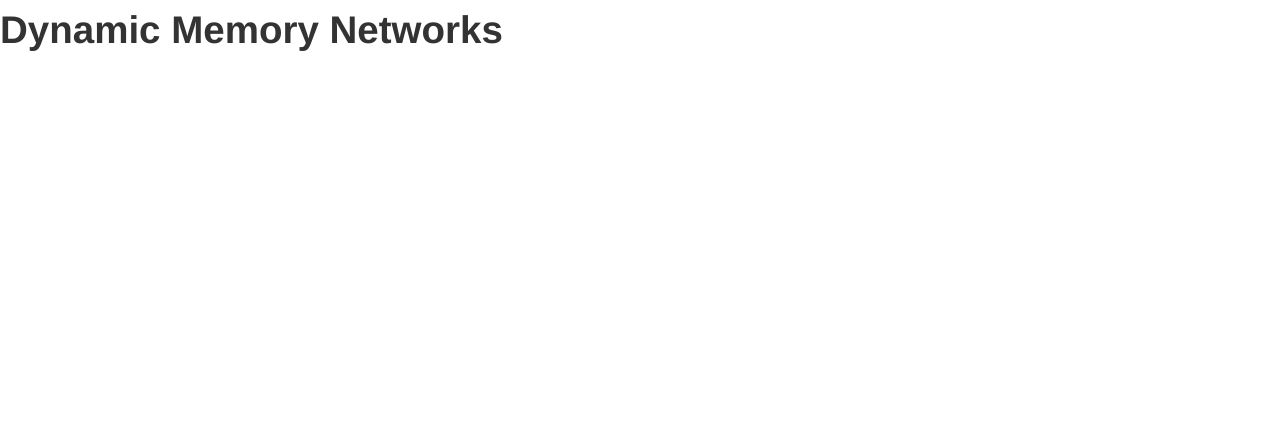
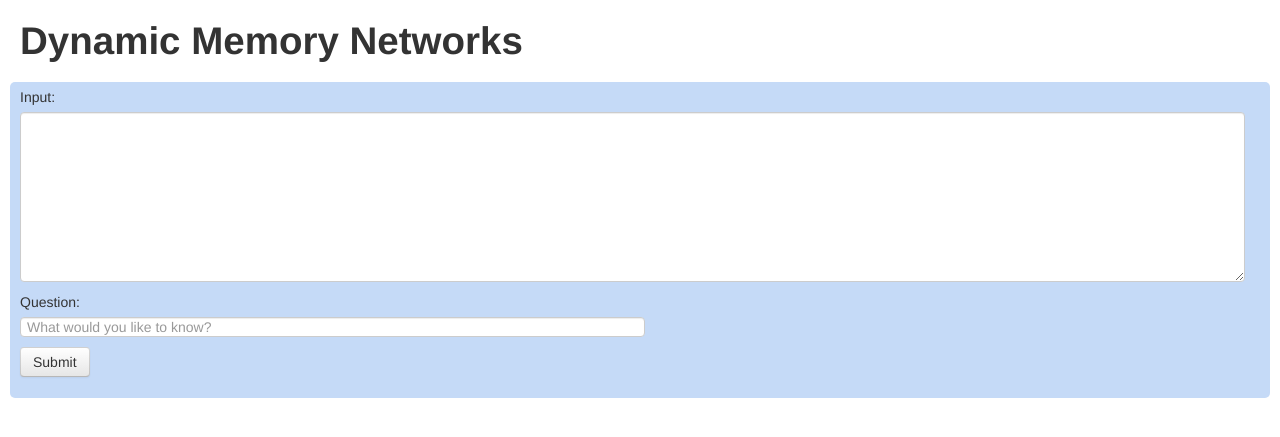
Before and after one commit to patrickachase/dynamic-memory-networks, a Flask app: page / in a window 1280 px wide. Shown: the top 437 px of the page. Run offline with Flask 2, Linux system fonts and the light colour scheme.

Commit message:
Add input and question to demo.

```diff
--- /dev/null
+++ b/python/app/static/css/base.css
@@ -0,0 +1,29 @@
+/**
+* Styling for demo.
+*/
+
+.title {
+    margin: 10px;
+    border-radius: 5px;
+    padding-top: 0.5px;
+    padding-bottom: 1px;
+    padding-left: 10px;
+}
+
+.input-and-question {
+    margin: 10px;
+    padding-left: 10px;
+    padding-bottom: 1px;
+    padding-top: 5px;
+    border-radius: 5px;
+    background: lightgray;
+    background: #c5daf7;
+}
+
+.input-and-question .input .form-control {
+    width: 98%;
+}
+
+.input-and-question .question .form-control {
+    width: 50%;
+}
--- a/python/app/templates/base.html
+++ b/python/app/templates/base.html
@@ -3,6 +3,7 @@
 
     <link href="/static/css/bootstrap.min.css" rel="stylesheet" media="screen">
     <link href="/static/css/bootstrap-responsive.min.css" rel="stylesheet">
+    <link href="/static/css/base.css" rel="stylesheet">
     <script src="http://code.jquery.com/jquery-latest.js"></script>
     <script src="/static/js/bootstrap.min.js"></script>
     <meta name="viewport" content="width=device-width, initial-scale=1.0">
--- a/python/app/templates/dmn_demo.html
+++ b/python/app/templates/dmn_demo.html
@@ -1,4 +1,26 @@
 {% extends "base.html" %}
 {% block content %}
-    <h1>Dynamic Memory Networks</h1>
+
+    <div class="title">
+        <h1>Dynamic Memory Networks</h1>
+    </div>
+
+    <div class="input-and-question">
+        <form>
+            <div class="input">
+                <div class="form-group">
+                    <label for="input">Input:</label>
+                    <textarea class="form-control" rows="8" id="input"></textarea>
+                </div>
+            </div>
+            <div class="question">
+                <div class="form-group">
+                    <label for="question">Question:</label>
+                    <input type="text" class="form-control" id="question" placeholder="What would you like to know?">
+                </div>
+            </div>
+
+            <button type="submit" class="btn btn-default">Submit</button>
+        </form>
+    </div>
 {% endblock %}
```
